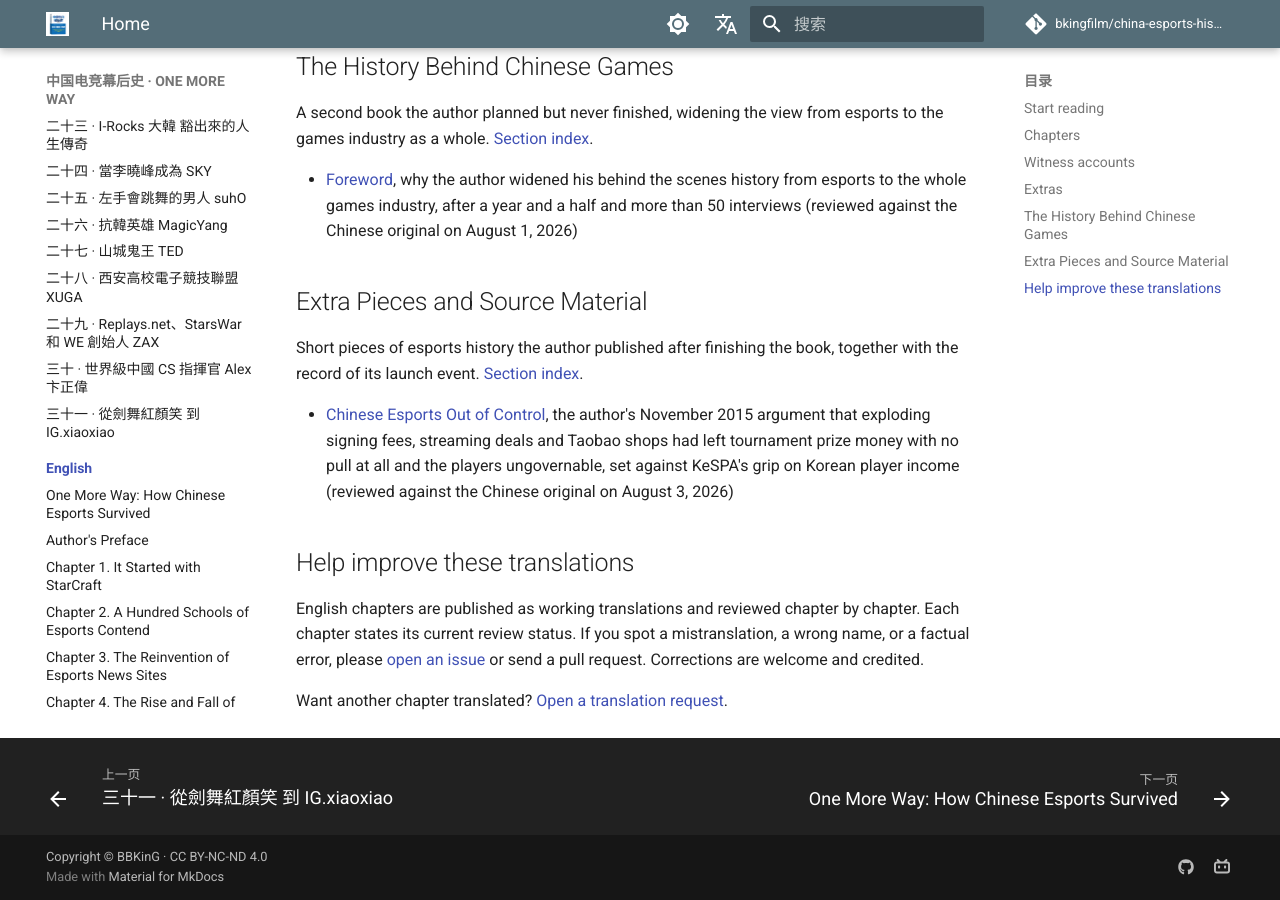
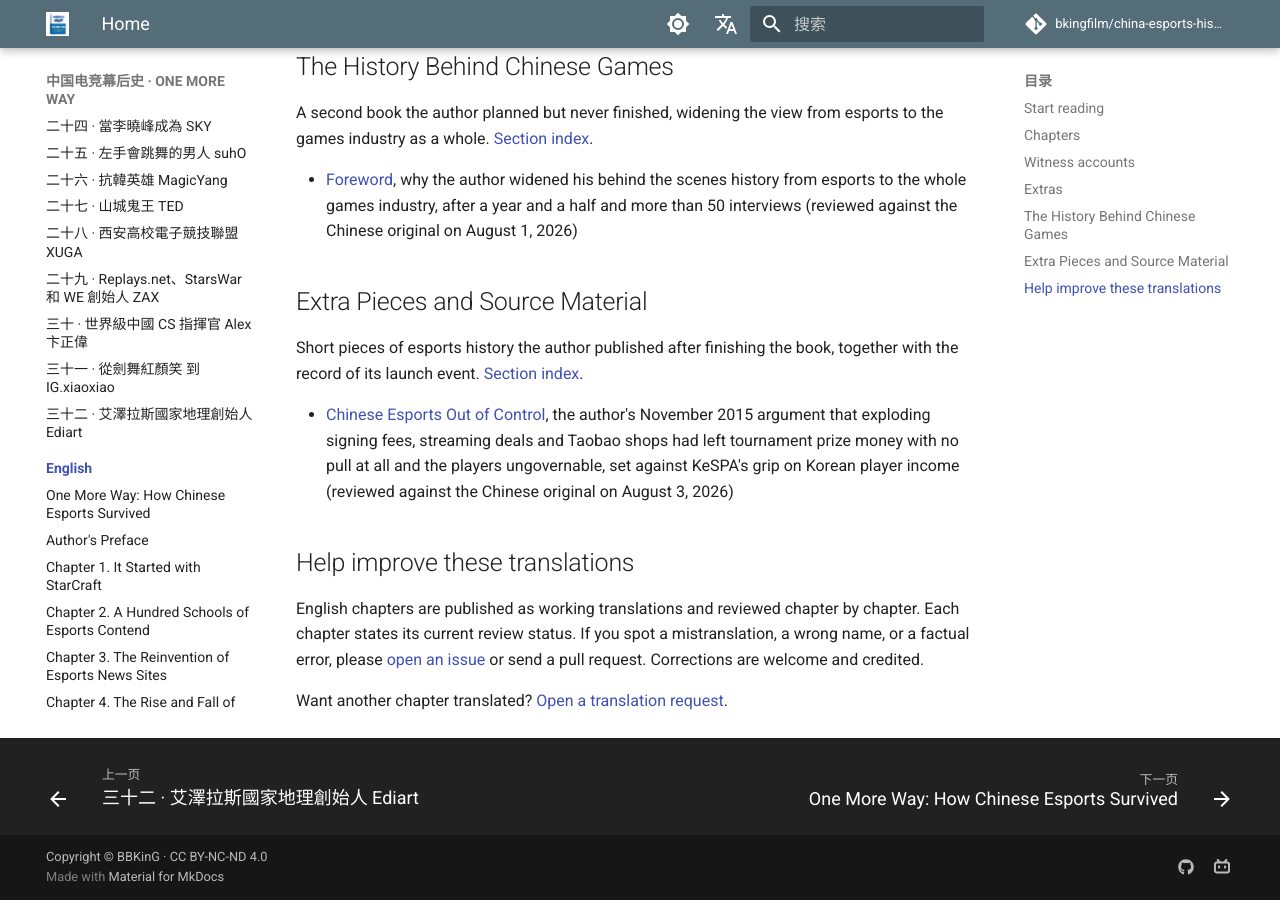
Before and after one commit to bkingfilm/china-esports-history, an MkDocs documentation site: the page built from docs/en/index.md, in a window 1280 px wide and 900 px high, scrolled down 6626 px. Built offline with MkDocs 1.6.1 and Material for MkDocs 9.7.7, drawn with Linux system fonts in a browser that asks for light colours; comment, search, counter and statistics services are not loaded; part of the change alters nothing that is shown.

Commit message:
繁體中文：新增第三十二章 艾澤拉斯國家地理創始人 Ediart
譯自 docs/zh/chapters/32-艾泽拉斯国家地理创始人-Ediart.md，
章節結構照已校對的英文版 docs/en/32-tianjian-ediart-nga-founder.md 對齊。
同步更新 docs/zh-tw/index.md 與 mkdocs.yml 的繁體中文 nav。

Co-Authored-By: Claude Opus 5 (1M context) <noreply@anthropic.com>

```diff
--- /dev/null
+++ b/docs/zh-tw/32-tianjian-ediart-nga-founder.md
@@ -0,0 +1,123 @@
+# 三十二 艾澤拉斯國家地理創始人 Ediart
+
+> 《ONE MORE WAY：中國電競幕後史》其中一章。作者 BBKinG（劉洋）。譯自簡體中文原文：[三十二 艾泽拉斯国家地理创始人 Ediart](../zh/chapters/32-艾泽拉斯国家地理创始人-Ediart.md)
+>
+> 首次發表於作者的知乎專欄，2014 年 7 月 15 日：https://zhuanlan.zhihu.com/p/19798412
+>
+> 這是等待校對的工作稿。若您發現誤譯、用詞不合臺灣習慣或史實錯誤，歡迎[開一個 issue](https://github.com/bkingfilm/china-esports-history/issues/new) 或送出 pull request。
+
+可能很多人看到標題後就會問，艾澤拉斯國家地理 NGA 不是《魔獸世界》的網站嗎？這個網路遊戲網站的創始人，跟電子競技有關係嗎？
+
+有！不但有，而且相當深！
+
+比如，2002 年美國暴雪遊戲《魔獸爭霸 3》（WAR3）的第一版 7 萬多字的官方說明書和 14 萬字的官方攻略就是 Ediart 田健翻譯的，而且他是中國最早一批為《CBI 電腦商情報》和《家用電腦與遊戲》等平媒撰寫 WAR3 戰報的專欄作者，也是最早的 War3 中文資訊網站 War3cn 的主創人員之一。
+
+這意味著什麼？
+
+這意味著我們現在玩 WAR3 時，很多耳熟能詳的中文英雄名稱和技能叫法，都是這個人定的，而且他為 WAR3 之後成為中國主流電競項目做了第一批播種人。
+
+在 2 年後的 2004 年，由於他在漢化《魔獸爭霸 3》時的出色表現，以及成功創立了世界最大的魔獸世界中文社群《艾澤拉斯國家地理》，田健被上海九城公司第一時間招入旗下，擔任了《魔獸世界》的漢化經理，隨著 WOW 的火爆又成就了另一段傳奇，被遊戲愛好者敬稱為「E 大」，可以說他對整個中國遊戲文化都影響深遠。
+
+而「E 大」的另一面就鮮為人知了。
+
+為什麼田健 19 歲不到就能獨立翻譯晦澀難懂的專業遊戲說明書，並對歐美遊戲文化有著如此深入的瞭解，卻把大二讀了兩遍還沒過就退學了？他網名 Ediart，卻又被暱稱為企鵝和 TBK 等等名字，這些名字是怎麼來的？在圈內，直言不諱的他得罪過不少的同行和同事，他的固執與堅持的出發點是什麼？為什麼他說將來不會再有 NGA 這樣的網站出現了？
+
+眾多傳奇故事，且聽娓娓道來。
+
+田健，1983 年出生於陝西省富平縣。田健說，雖然這裡現在建設得相當不錯了，但是當年只是一個閉塞的小縣城。而他的成長經歷似乎也更容易讓他閉塞，5 歲前隨著家人輾轉待過青海，十來歲時住在寶雞法門寺旁邊的扶風縣，或許漂泊不定的經歷讓他性格變得比較獨立強悍，但好在是學習非常好。
+
+田健家境一般，但母親是位思想非常開明的教師，她非常相信新事物對孩子的影響，於是，90 年代初的五筆打字用學習機潮，個人電腦潮，學英語潮，她都是咬牙把田健推上去成為第一批弄潮兒的。
+
+田健至今提起 95 年家裡給買的那臺一萬多塊的聯想電腦，還是會眼前一亮，這臺電腦真是徹底改變了他的三觀，特別是他玩的第一款英文遊戲，那是一張 20 塊的盜版光碟裡裝的一個小 Demo，名叫《命令與征服》，田健那時完全不懂英文，也沒玩過這類遊戲，只看到有車有步兵，於是就左點點，右點點地試著玩，但是怎麼都打不過電腦，這讓他很苦惱，直到有一次，他把滑鼠移到工程車上時，出現了一個展開的符號，他試著點了一下。
+
+田健說，那一瞬間，讓他覺得自己的整個世界就此展開了。
+
+他的遊戲歷程也從此一發不可收拾，從各種盜版合集光碟裡的大小遊戲，到 2CD 裝的有大量電影般過場動畫的《紅色警戒》，從第一次購買正版的 3D《FIFA》，到他自己最喜歡的帝國時代（臺譯《世紀帝國》）和星際爭霸（臺譯《星海爭霸》），他的童年就在每週那 2 個小時的電腦限制使用時間裡，快樂地度過了。
+
+歐美遊戲對田健的人生方向影響很大。
+
+雖然田健的學習成績一直排在全年級前列，但是高三在外界的壓力下，他被迫放棄自己喜歡的文科，突然轉去學自己並不擅長的理科，這讓他十分壓抑。
+
+抑鬱中的他瘋狂地喜歡上了兩個世界觀比較黑暗的遊戲《魔法門 6 天堂之令》和《輻射 2》，這 2 個遊戲以及他上大學後痴迷的《博德之門》等歐美遊戲，再次對他產生了兩個重大的影響，一個是他發現，相比國產的 RPG 遊戲，原來電子遊戲的自由度還可以如此之高，這再一次拓展了他的世界觀。另一個影響就是這兩個遊戲裡有大量歐美遊戲文化的英文內容，需要他消化理解才能玩得下去，這不但逼著他要提升自己的英文水準，還迫使他要更加深入地瞭解了歐美遊戲製作理念。
+
+說到田健的英文學習經歷，真的非常值得一提。
+
+1994 年左右，田健的母親給他買了 3 本《英漢辭海》，注意這不是英漢小字典，而是有半個胳膊那麼長，一個拳頭那麼厚的辭海，並且用的還是韋氏音標。11 歲的小田健為了能把遊戲玩下去，還真硬著頭皮去看了，這造成後來他上了中學開了英語課後，有很長一段時間，他是用兩種英標在註解單詞。
+
+另一個與眾不同的經歷是，他在剛學英文時就接觸到了一本書，這是一本講詞根的書，這本書讓他發現，原來英語跟漢語一樣是通過詞根的組合變化來延伸詞義的，這個發現結合辭海的單詞積累，讓他練出了一個技巧，就是可以通過詞根猜出陌生單詞的意思，這可比背單詞的效率高多了，有了這個技巧，再加上他在遊戲的英文語境裡整天琢磨，對他英語水準的提高真是如虎添翼。田健說，特別是對考完形填空特別有利，嘿嘿。
+
+田健母親的遠見和他的天賦，再加上相比玩遊戲而言，他更想去探尋遊戲幕後世界的夢想，註定了他將走上一條與眾不同的遊戲之路。
+
+於是，在考上西北工業大學數學系後，田健開始了對遊戲世界的探索，好在當時網際網路的興起讓他有了一個切入點，網站就成了他探索的第一個目標，工欲善其事，必先利其器，首先啃下來的就是當年有名的網頁三劍客，Dreamweaver、Flash、Fireworks，他一邊學，一邊試著給自己的星際爭霸戰隊 CT 戰隊建立了一個網站。
+
+沒想到，也因此打開了另一個世界的大門。
+
+2001 年，一個新的即時戰略遊戲引起了田健的注意，它就是還在測試階段的《魔獸爭霸 3》（WAR3），電競對戰、歐美奇幻，這些元素讓他一見如故，非常看好這個遊戲未來，於是開始主動收集整理國外的資料放在 CT 戰隊網站上，寫的戰報也是側重於新手教學的內容，深受國內新手玩家的追捧，於是慢慢地就有了些小名氣。
+
+有一天，有很強網路技術背景的 War3cn 創始人 KinK 通過 CT 網站找到田健，提出想跟他一起做 War3cn，KinK 負責技術，田健負責內容，這與更希望從事內容撰寫的田健不謀而合，於是田健就把 CT 的所有資料都搬過去了。
+
+世界是一股流，當你在這個流裡時，會事半功倍，一日千里，哪怕你是無意中進入這個流裡的。
+
+在過去近二十年裡，有一家公司在遊戲領域都是神一樣的存在，無論是從口碑還是到盈利能力，既像一座無法翻越的高山，又像一條波濤洶湧的大河，田健就這樣有意無意地一頭扎進了這股流裡，它叫「暴雪遊戲」。
+
+而想在這股流裡活下去，他得到的第一個考驗也非常殘酷：在一個月內翻譯完《魔獸爭霸 3》7 萬多字的中文官方說明書和 14 萬字的官方攻略。
+
+當時國內代理《魔獸爭霸 3》的是武漢的奧美電子有限公司，War3cn 網站憑藉與奧美的關係，拿到了這個翻譯任務，當時田健還在上大二，為了省錢，白天在宿舍睡覺，晚上去網咖（大陸稱網吧，與臺灣的網咖並非同一種場所）通宵翻譯，課都不上了，連續 21 個通宵，終於是拿下了，雖然那時候大家為了遊戲都很瘋狂，但是田健瘋狂的代價是大二全部掛科重念。
+
+現在，經常有人拿田健當時的一些翻譯錯誤來開玩笑，他也不生氣，他給自己的公司起名叫遊點，就是自嘲那個著名的翻譯錯誤「尤迪安」。外人看起來他很歡樂，其實，就像郭德綱說的：當年很心酸的往事，現在說起來都當是個笑話。
+
+任何行業裡，制定規則和標準的人都是很有先發優勢的。
+
+War3cn 由於有了田健等人的共同努力，幾乎已經壟斷了當時的遊戲漢化，沒想到在有了收入後，反而加速了網站的分裂，田健說三個核心人員裡，Bloodsun 和 KinK 發生利益分歧，田健由於在論壇管理理念上認為應該從嚴管理，而不是放任灌水等行為，管理層之間裂縫越來越大，最終以田健被排擠出來告終。
+
+這件事情對田健的影響非常大，在這之後他堅定了 2 個網站管理思路，一是不跟別人合夥，二是論壇要從嚴管理。
+
+## 《艾澤拉斯國家地理》的誕生
+
+在 2001 年歐洲計算機商貿展示會上（歐洲的 E3 大展），暴雪第一次公佈了《魔獸世界》的資料，美國雜誌 Gamespot 隨後發了一篇 8000 字的介紹，田健看到後非常震驚，第一時間翻譯了這篇文章並投稿到國內的《家用電腦與遊戲》雜誌上，這是他第一次在平媒上投稿，也是第一次被刊登出來。
+
+這讓田健非常的興奮，萌生了做網站和自由撰稿人的想法。而他對數學依然提不起興趣，即使在復讀了一年大二後，他已經徹底不想繼續讀下去了，於是他跟家裡提出要退學，也必然遭到了全家的強烈反對，但他還是毅然放棄了學業，選擇了遊戲這條路。
+
+這裡要插一句，田健的經歷是非常特殊的，他當時在各大平媒都已經有專欄約稿了，雖然只有千字 80 塊，但因為經常一投稿就是幾萬字，所以他一個學期能賺三四萬稿費。
+
+他撰寫的內容也很廣，從國外最新遊戲資訊到遊戲戰報評測，都包圓了，常常弄得人家編輯很無奈，挺好的內容但都是一個人寫的，全上又不太好，於是就讓他換些名字分別來投稿，這才有了企鵝（WAR3 裡有個隱藏的角色叫企鵝王）、CT_TBK，CT_LION，Ediart 等等筆名，特別是 Ediart 這個名字的由來，就是編輯的英文 edit 和文章的英文 article 合併而來的，可見他當時是多麼拼命的寫手。所以，他大二有膽子退學是有一技傍身的，各位千萬不要亂模仿啊。
+
+在 2001 年《魔獸世界》內部測試的資訊公佈後，年底田健就開始做艾澤拉斯國家地理網站了，剛開始就是一個頁面，放一些他翻譯的內容，到 2002 年底網站形成了一定的規模，論壇開始有四五百人在線上。
+
+為了讓網站的內容精品化，他一邊嚴格管理論壇的發文品質，一邊從國內著名的 RPG 論壇 NTRPG 邀請了一群核心成員來撰寫內容，組成 NGA 精品文化的核心團隊「天選之人」。這是一個只會減少不會增加的組織，正是這些非常嚴格甚至苛刻的規定保證了 NGA 的水準，這使得之後的很多玩家都以能在 NGA 上發文章為榮，可見田健對品牌的管理方式是成功的。
+
+進到了潮流裡，之後的發展幾乎就是水到渠成了，隨著《魔獸世界》在國內外的關注越來越高，NGA 的訪問量越來越大，田健的名氣也越來越大，2004 年，當九城終於拿穩《魔獸世界》中國代理權後，馬上找到了還在西安靠稿費支撐 NGA 的田健，希望他能來上海擔任漢化經理，他同意了。
+
+與外界風傳的資訊不同的是，田健並沒有把 NGA 賣給九城，而且他說，九城也從始至終沒有打算收購 NGA，他覺得或許九城認為把他招過來就可以了，收不收購網站不重要。
+
+就這樣，自嘲是鄉下人的田健來到了大上海，第一次坐計程車，下車時司機問是用卡還是現金，他說用卡，然後把銀行卡遞了過去。
+
+新的傳奇就這樣幽默地開始了。
+
+一上來就幹了一場硬仗，從 2004 年 4 月 23 日入職，到 2005 年 3 月底把《魔獸世界》第一個版本準備好，田健所在的漢化組起碼翻譯了近 700 萬字的遊戲內容，他每天早上 9 點上班，凌晨 2 點下班，跟幾個同事睡在辦公室的桌子上，有一個因為呼嚕聲太大被趕去會議室睡覺。
+
+田健說，每當他回憶起這段經歷時，都會不由自主地出神，其實第一版的主體內容只有四百多萬字，可每天都在大量的重複性修改，因為美國那邊遊戲本身也在不斷修改，為了跟上遊戲版本的進度，不但要完成舊的還要改新的，直到 2005 年 4 月 26 日遊戲內測開始的當天，他們還在漢化新的版本，真是痛並快樂著的一年。
+
+海一樣的工作量其實還不算什麼，田健很享受這種純粹的工作，他甚至把工作和生活都混合在了一起，但是他與美國方面 QA 部門之間矛盾才是讓他頭疼的事情，QA 部門是負責監督翻譯品質的，田健經常與他們在中文翻譯的理念上產生分歧。
+
+比如，美方要求要把所有的英文都翻譯成漢語，可是，魔獸世界裡有一種精靈語，它雖然是用英文字母拼寫成的，但從理論上說它不是英文，田健認為原遊戲故意設計了一種語言，並且在遊戲裡用這種非英語的形式來顯示，就是有其渲染異域文明的目的。與其把她們的話去音譯成一串莫名其妙的漢語，不如保留原樣，以表現它在遊戲內的原本意圖，QA 不同意，田健就是不翻。
+
+再比如，田健給一個角色起了個很中國化的名字奔波兒灞，就是取自《西遊記》裡兩個魚精奔波兒灞與灞波兒奔的名字之一，這個名字一放出來，無數網友狂讚暴雪太懂中國文化了。而實際上，田健為了這個名字差點跟美國 QA 鬧翻，美國方面覺得就應該按音譯翻叫莫奇，田健死活不改，最後硬是用了奔波兒灞，也就是後來大家熟知的鐵爐堡裡的小魚人。
+
+還有無數的小地方，比如，田健翻譯了個「無上的美味」，美方覺得美味是形容詞，這樣翻譯有語法錯誤，等等等等。
+
+總而言之，對田健來說，這些回憶就是：那些年，我們一起漢化過的《魔獸世界》。
+
+相比較來說，NGA 網站的發展就讓他愉快多了。
+
+著名魔獸世界工具「大腳插件」的創始人 Sharak 就是被田健從論壇裡挖掘出來的，還有 WMO 團隊資料統計工具的製作團隊也是被他扶持起來了，NGA 一手握著高用戶黏著度的《魔獸世界》工具，一手有高品質的《魔獸世界》內容在不斷產生，無論遊戲裡遊戲外都讓玩家離不開，這種模式搞到後來，大腳日活躍用戶 500 萬，NGA 日訪問 IP 有 80 萬，PV 1000 多萬，已經開始影響全世界的《魔獸世界》玩家了。
+
+回過頭再看當年，田健說，NGA 的成功是有時代背景的，現在已經無法複製了，當年《EQ》和《魔劍》這兩款遊戲在中國的失敗，讓很多人並不看好後來者《魔獸世界》，這才能讓他這個才大二的學生抓住機會硬是在虎口裡搶下一塊肉來。現在的廠商和眾多的專業媒體，都是本著寧殺錯不放過的態度來搶著做專題站了。
+
+他的經歷也非常獨特，神奇般地能成為暴雪魔獸系列遊戲在中國的漢化標準和規則的制定者，同時在九城的工作可以讓他先別人一步知道遊戲未來的發展趨勢，這些許許多多的巧合成就了 NGA 的傳奇，而現在的環境已經不會允許有另一個 NGA 誕生了，他認為 PC 遊戲拓荒的時代早已結束了。
+
+2011 年 4 月，正好在九城待了 7 年的田健辭職創業，創建了上海遊點信息科技有限公司，專門做手機遊戲，之後推出的《微寶石》和《搜神記》受到業內廣泛關注，他說著名國外手遊《COC 部落戰爭》對他的影響非常大，第一次玩那個遊戲時，世界再一次在他面前擴展開了。
+
+或許，新的拓荒又一次開始了
+
+Ediart 田健
--- a/docs/zh-tw/index.md
+++ b/docs/zh-tw/index.md
@@ -51,3 +51,4 @@
 - [二十九 Replays.net、StarsWar 和 WE 創始人 ZAX](29-zhouhao-zax-replays-starswar-we-founder.md)，全書第二十九章，BBKinG 寫於 2008 年。周豪（Zax）1981 年生，祖籍廣東潮州，父親是敢冒險的潮州商人，家裡曾請私人司機接送他上下學，他從雅達利一路玩遍成長期的各種遊戲機。高中時父親的生意合夥人捲款跑路，債務與官司接踵而來，法院一度封掉他家，他從此決定絕不拿家庭的未來去冒險。2000 年考進上海交通大學土木工程系，暑假在電腦城賣電腦，進校後為星際戰隊做主頁而學會網頁製作，2002 年非典期間在宿舍網路上辦成一場 CS 比賽，順勢向團委申請下上海交通大學電子競技協會。他先在「交大娛樂城」開了個比賽錄影下載版塊，2002 年 7 月 22 日查到 Replays.net 這個域名竟然沒人註冊，RN 就此誕生；從建站到 2005 年 4 月被美國 IGE 收購幾乎沒有一分錢收入，伺服器空間全靠到處借。2005 年 1 月 RN 為 SKY 拉票爭取韓國 WEG 的名額，論壇從幾十人湧到幾千人。促成 RN 與 IGE 聯姻的 Rendey 一年前還在美國騎單車送外賣，只是 RN 的一名會員，靠虛擬物品交易吃掉 IGE 很大一部分市場後反被收購，27 歲被派回上海主管 IGE 90% 的全球採購。收購之後 Zax 與 Rendey 把中韓兩支最強戰隊併成 World Elite，2005 年 6 月藉 WE 成立辦出第一屆 Stars War，盧灣區體育館座無虛席，打到晚上 12 點還有至少 200 名觀眾守著要簽名；第二屆由 GamesTV 現場直播，26 萬獨立 IP 觀看，4000 個座位連兩天坐滿。文末寫他在家喝功夫茶、養紫砂壺，說我們已經快沒有自己的文化了，夢想有一天別人說到電子競技就能想到中國（等待校對的工作稿）
 - [三十 世界級中國 CS 指揮官 Alex 卞正偉](30-alex-bian-zhengwei-cs-commander.md)，全書第三十章。卞正偉（Alex）1982 年生於重慶九龍坡區，初中時父親病逝，母親是電廠工人，家裡還有外公外婆和舅舅的孩子要養。他 4 歲踢球，4 年級被老師看中想送進體功隊，卻因為戶口轉學區要交 5000 塊而作罷；初三時被路過的教練拉進重慶紅岩甲 B 青年隊，包吃包住月領 800 塊訓練補助，1999 年球隊降到乙級、贊助商撤資，17 歲的他職業球員生涯就此結束。2001 年 7 月第一次玩 CS 就玩到吐，發誓再也不碰，結果整個網咖都在玩只好繼續。他組隊打遍發電廠家屬區，包了輛公交車去大坪叫板，被對方兩個主力帶三個路人打得潰不成軍，才發現人家用 AK 點射、手雷閃光彈配合戰術，自己只會拿 MP5 掃射。此後他開始下載國外錄影模仿，半年後 A4U 拿下重慶第一，2002 年代表重慶去上海打 CBI 總決賽，見識了 EVIL 三支分隊的統治力。A4U 解散後他被 JF 收下，沒有工資只有網咖免費訓練，通宵訓練時隊友買飯，他餓得嚥口水還笑著說不餓。2002 年 6 月藍極速事件讓北京網咖全部關門，他 12 月到北京只能在空店裡練，2003 年 5 月非典又把三個重慶隊友叫回了家，他臨時找來前 EVIL | UF 的四個成都人，組成 deViL*United，成軍一個月就在 WCG 中國區把整個黃金時代的豪華陣容全送進敗者組，逼得對手集體要求開反作弊器再打，最後拿下中國區冠軍、WCG 世界前 8。2004 年加入 wNv 領軍 wNv.Gaming，2005 年赴韓國打 WEG 第三賽季聯賽兩個月全勝，12 月 11 日在北京首鋼體育館以 16：12 擊敗 Project_kr 奪得世界冠軍。文章後半寫奪冠之後的迷茫、大換人、酒後動手導致隊員縫針，以及 2010 年退役進入蘇州明基做電競推廣（等待校對的工作稿）
 - [三十一 從劍舞紅顏笑 到 IG.xiaoxiao](31-sunyalong-xiaoxiao-ig-captain.md)，全書第三十一章。孫亞龍（笑笑）1988 年生於重慶渝中區巴教村的教師家屬院，爺爺奶奶都是巴蜀中學的老教師，母親在工商銀行上班卻把錢管得很嚴，他從小沒錢玩遊戲，就靠重點初中裡有錢的同學請客，誰請他玩他就帶誰贏。美院沒考上，進了本地大學的影視動畫科系，大一速寫課上對當模特的女生一見傾心，追到手一星期就被分手；他從對方室友下手，她們玩什麼他就練什麼，一路從誅仙練到勁舞團，頂著全宿舍男生的鄙視打開單機模式練舞。女生赴網友飯局出事那晚，他先在電話裡把人數落一頓、說寢室已經鎖門，掛掉電話就從二樓跳窗、叫摩的趕過去，到場後假裝打電話叫哥哥帶人來，再站到馬路對面唱空城計，不到 5 分鐘對方就交還錢包跳上計程車跑了。DNF 時期他打到西南區至尊 6 第一，2010 年首屆 TGA 西部決賽敗給穿著反傷裝備的元氣，之後靠幫有錢人打段位換號來用；為了不背棄兩個隊友，他推掉元氣包報銷的邀約，被隊友一句「是兄弟是不會阻止你的」勸回，三人代表成都拿下全國冠軍。赴韓國打 DNF 亞洲爭霸賽，中國隊只剩他一人晉級，靠著反其道練出來的大招 CD 流打進決賽，兩屆都以 2：3 拿亞軍，被網友說「亞龍」註定是萬年老二的命。2011 年轉戰英雄聯盟，改名香獨秀領跑國服半年後加入 CCM，到北京第二天基地就付不起房租，全隊擠 50 塊一天的招待所、在街角小網咖訓練，他用小號偷練蘭博在上海 TGA 決賽奇襲 WE 奪冠，回北京卻依然發不出工資。全隊餓著肚子轉赴天津，一名隊員在火車站臨陣退出又被勸回，一個月後拿下 WCG 中國區冠軍，當晚王思聰決定收購 CCM、改名 IG 並補發兩個月欠薪（等待校對的工作稿）
+- [三十二 艾澤拉斯國家地理創始人 Ediart](32-tianjian-ediart-nga-founder.md)，全書第三十二章。田健（Ediart）1983 年生於陝西省富平縣，母親是位思想開明的教師，咬牙把他推上 90 年代初的五筆打字、個人電腦和學英語三股潮流。1995 年家裡買的那臺一萬多塊聯想電腦改變了他的三觀，一張 20 塊盜版光碟裡的《命令與征服》他完全看不懂英文，直到把滑鼠移到工程車上點出展開符號，覺得整個世界就此展開。11 歲時母親買回三本用韋氏音標的《英漢辭海》，他為了玩下去硬啃，中學一度用兩套音標註解單詞，又靠一本講詞根的書練出從詞根猜生字的本事。考進西北工業大學數學系後，他學網頁三劍客替自己的星際爭霸戰隊 CT 建站，2001 年盯上還在測試的《魔獸爭霸 3》，寫新手向戰報寫出名氣，被 War3cn 創始人 KinK 找去負責內容。奧美電子的漢化任務落到 War3cn 頭上，他白天在宿舍睡覺、晚上去網咖連續 21 個通宵，一個月翻完 7 萬多字說明書和 14 萬字攻略，代價是大二全部掛科重念；後來公司取名「遊點」，就是自嘲那個著名的誤譯「尤迪安」。War3cn 有了收入反而分裂，他被排擠出來，從此認定兩件事：不跟別人合夥、論壇要從嚴管理。2001 年底他開始做艾澤拉斯國家地理，靠嚴管發文品質和從 NTRPG 請來的「天選之人」把 NGA 撐成招牌，2004 年拿到代理權的九城把他請去上海當漢化經理，但他並沒有把 NGA 賣給九城。第一版《魔獸世界》漢化近 700 萬字，他每天早上 9 點上班、凌晨 2 點下班，睡在辦公室的桌子上，為了精靈語不音譯、為了把鐵爐堡的小魚人叫「奔波兒灞」跟美方 QA 反覆較勁。後來大腳插件日活躍用戶 500 萬、NGA 日訪問 IP 80 萬，他卻說 NGA 的成功是靠《EQ》和《魔劍》失敗後沒人看好《魔獸世界》的時代空隙，現在不會再有第二個（等待校對的工作稿）
--- a/mkdocs.yml
+++ b/mkdocs.yml
@@ -191,6 +191,7 @@ nav:
       - 二十九 · Replays.net、StarsWar 和 WE 創始人 ZAX: zh-tw/29-zhouhao-zax-replays-starswar-we-founder.md
       - 三十 · 世界級中國 CS 指揮官 Alex 卞正偉: zh-tw/30-alex-bian-zhengwei-cs-commander.md
       - 三十一 · 從劍舞紅顏笑 到 IG.xiaoxiao: zh-tw/31-sunyalong-xiaoxiao-ig-captain.md
+      - 三十二 · 艾澤拉斯國家地理創始人 Ediart: zh-tw/32-tianjian-ediart-nga-founder.md
   - English:
       - "Home": en/index.md
       - "One More Way: How Chinese Esports Survived": en/one-more-way-tedx-2015.md
```
